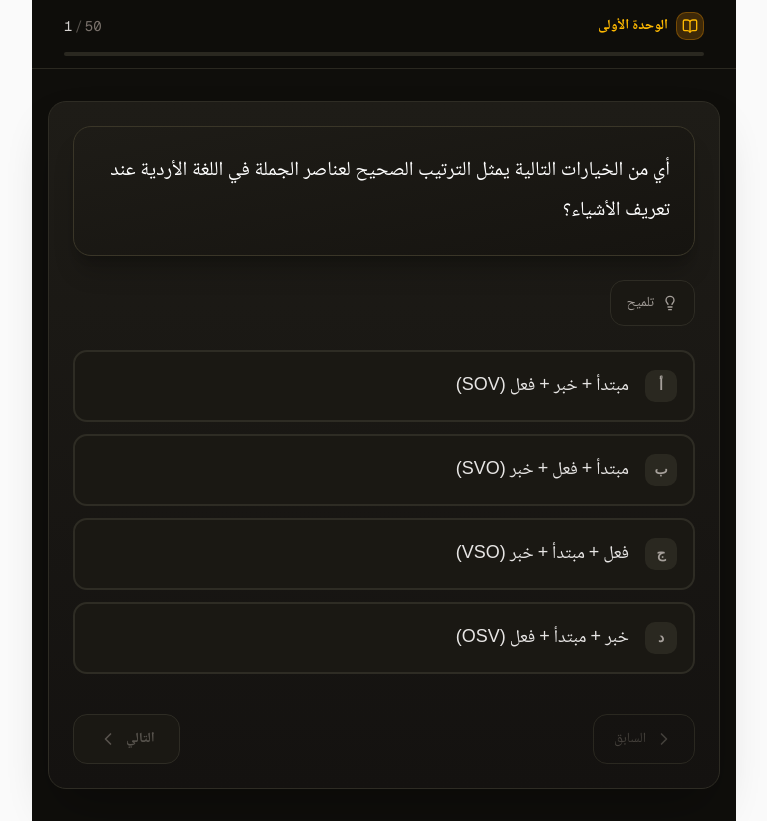
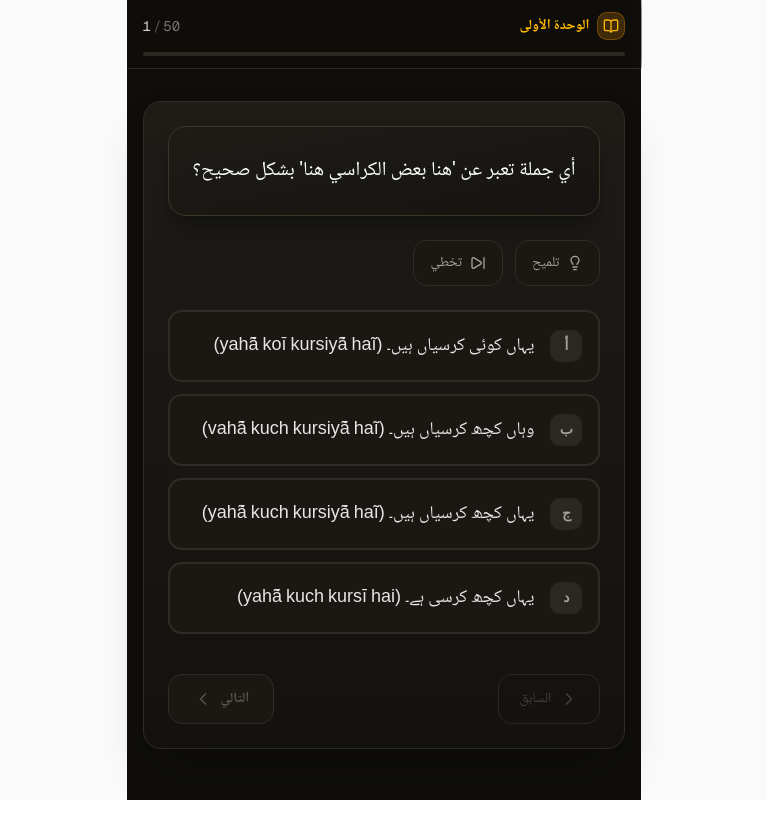
Before and after one commit to langisor/unit-quizzer, a Next.js app: page / in a window 1280 px wide. Shown: the whole page, without its empty margins (256-1023 px from the left). After the commit the page ends 800 px from the top, so only its background shows below. Built offline with nearby package versions, Linux system fonts and the light colour scheme; a web font is replaced by a local one.

Commit message:
update....

```diff
--- a/src/components/quiz/quiz-question.tsx
+++ b/src/components/quiz/quiz-question.tsx
@@ -1,7 +1,7 @@
 "use client";
 
-import { Lightbulb, ChevronRight, ChevronLeft, CheckCircle2, XCircle } from "lucide-react";
-import { motion, AnimatePresence } from "framer-motion";
+import { Lightbulb, ChevronRight, ChevronLeft, CheckCircle2, XCircle, SkipForward } from "lucide-react";
+import { motion, AnimatePresence, type Variants } from "framer-motion";
 import { cn } from "@/lib/utils";
 import { QuizQuestion as QuizQuestionType } from "@/types/quiz";
 import { AnswerState } from "@/components/unit-quizzer/unit-quizzer";
@@ -13,6 +13,7 @@ interface QuizQuestionProps {
   state: AnswerState;
   questionNumber: number;
   onSelect: (index: number) => void;
+  onSkip: () => void;
   onToggleHint: () => void;
   onNext: () => void;
   onPrev: () => void;
@@ -20,7 +21,7 @@ interface QuizQuestionProps {
   isLast: boolean;
 }
 
-const cardVariants = {
+const cardVariants: Variants = {
   hidden: { opacity: 0, y: 20 },
   visible: (i: number) => ({
     opacity: 1,
@@ -28,12 +29,12 @@ const cardVariants = {
     transition: {
       delay: i * 0.1,
       duration: 0.4,
-      ease: [0.22, 1, 0.36, 1],
+      ease: [0.22, 1, 0.36, 1] as [number, number, number, number],
     },
   }),
 };
 
-const expandVariants = {
+const expandVariants: Variants = {
   hidden: { height: 0, opacity: 0, marginTop: 0 },
   visible: {
     height: "auto",
@@ -51,6 +52,7 @@ export default function QuizQuestionCard({
   state,
   questionNumber,
   onSelect,
+  onSkip,
   onToggleHint,
   onNext,
   onPrev,
@@ -82,14 +84,10 @@ export default function QuizQuestionCard({
         </p>
       </motion.div>
 
-      {/* Hint */}
-      <AnimatePresence>
+      {/* Actions row: Hint + Skip */}
+      <div className="flex items-center gap-3">
+        {/* Hint button */}
         {question.hint && (
-          <motion.div
-            initial={{ opacity: 0 }}
-            animate={{ opacity: 1 }}
-            exit={{ opacity: 0 }}
-          >
           <motion.button
             onClick={onToggleHint}
             className={cn(
@@ -106,9 +104,29 @@ export default function QuizQuestionCard({
               {state.hintShown ? "إخفاء التلميح" : "تلميح"}
             </span>
           </motion.button>
+        )}
 
+        {/* Skip button */}
+        <motion.button
+          onClick={onSkip}
+          disabled={state.revealed}
+          className={cn(
+            "flex items-center gap-2 text-sm px-4 py-2 rounded-xl border transition-all duration-300",
+            state.revealed
+              ? "bg-[#1a1813]/50 border-[#2e2c24]/50 text-stone-700 cursor-not-allowed"
+              : "bg-[#1a1813] border-[#2e2c24] text-stone-400 hover:text-blue-400 hover:border-blue-500/30"
+          )}
+          whileHover={!state.revealed ? { scale: 1.02 } : {}}
+          whileTap={!state.revealed ? { scale: 0.98 } : {}}
+        >
+          <SkipForward className="w-4 h-4" />
+          <span className="font-arabic">تخطي</span>
+        </motion.button>
+      </div>
+
+      {/* Hint content */}
       <AnimatePresence>
-              {state.hintShown && (
+        {question.hint && state.hintShown && (
           <motion.div
             initial={{ opacity: 0, height: 0, marginTop: 0 }}
             animate={{ opacity: 1, height: "auto", marginTop: 8 }}
@@ -121,9 +139,6 @@ export default function QuizQuestionCard({
                 {decode(question.hint)}
               </p>
             </div>
-                </motion.div>
-              )}
-            </AnimatePresence>
           </motion.div>
         )}
       </AnimatePresence>
@@ -171,7 +186,7 @@ export default function QuizQuestionCard({
             <motion.button
               key={index}
               custom={index}
-              variants={cardVariants as any}
+              variants={cardVariants}
               initial="hidden"
               animate="visible"
               onClick={() => onSelect(index)}
@@ -210,7 +225,7 @@ export default function QuizQuestionCard({
                 <AnimatePresence>
                   {showResult && (
                     <motion.div
-                      variants={expandVariants as any}
+                      variants={expandVariants}
                       initial="hidden"
                       animate="visible"
                       exit="hidden"
--- a/src/components/unit-quizzer/unit-quizzer.tsx
+++ b/src/components/unit-quizzer/unit-quizzer.tsx
@@ -1,6 +1,6 @@
 "use client";
 
-import { useState, useCallback } from "react";
+import { useState, useCallback, useEffect } from "react";
 import { AnimatePresence, motion } from "framer-motion";
 import { QuizQuestion } from "@/types/quiz";
 import QuizHeader from "@/components/quiz/quiz-header";
@@ -18,13 +18,31 @@ export type AnswerState = {
   hintShown: boolean;
 };
 
+function shuffleArray<T>(array: T[]): T[] {
+  const shuffled = [...array];
+  for (let i = shuffled.length - 1; i > 0; i--) {
+    const j = Math.floor(Math.random() * (i + 1));
+    [shuffled[i], shuffled[j]] = [shuffled[j], shuffled[i]];
+  }
+  return shuffled;
+}
+
+function shuffleQuiz(questions: QuizQuestion[]): QuizQuestion[] {
+  return shuffleArray(questions).map((q) => ({
+    ...q,
+    answerOptions: shuffleArray(q.answerOptions),
+  }));
+}
+
 export default function UnitQuizzer({
   quiz,
   unitTitle = "اختبار الوحدة",
 }: UnitQuizzerProps) {
+  const [shuffledQuiz] = useState(() => shuffleQuiz(quiz));
+
   const [currentIndex, setCurrentIndex] = useState(0);
   const [answerStates, setAnswerStates] = useState<AnswerState[]>(
-    quiz.map(() => ({
+    shuffledQuiz.map(() => ({
       selectedIndex: null,
       revealed: false,
       hintShown: false,
@@ -32,7 +50,7 @@ export default function UnitQuizzer({
   );
   const [finished, setFinished] = useState(false);
 
-  const current = quiz[currentIndex];
+  const current = shuffledQuiz[currentIndex];
   const currentState = answerStates[currentIndex];
 
   const totalAnswered = answerStates.filter((s) => s.revealed).length;
@@ -40,7 +58,7 @@ export default function UnitQuizzer({
     (s, i) =>
       s.revealed &&
       s.selectedIndex !== null &&
-      quiz[i].answerOptions[s.selectedIndex].isCorrect,
+      shuffledQuiz[i].answerOptions[s.selectedIndex].isCorrect,
   ).length;
 
   const handleSelect = useCallback(
@@ -57,6 +75,25 @@ export default function UnitQuizzer({
     [currentIndex, currentState.revealed],
   );
 
+  const handleSkip = useCallback(() => {
+    if (currentState.revealed) return;
+    const correctIndex = current.answerOptions.findIndex((opt) => opt.isCorrect);
+    setAnswerStates((prev) =>
+      prev.map((s, i) =>
+        i === currentIndex
+          ? { ...s, selectedIndex: correctIndex, revealed: true }
+          : s,
+      ),
+    );
+    setTimeout(() => {
+      if (currentIndex < shuffledQuiz.length - 1) {
+        setCurrentIndex((i) => i + 1);
+      } else {
+        setFinished(true);
+      }
+    }, 500);
+  }, [currentIndex, currentState.revealed, current, shuffledQuiz.length]);
+
   const handleToggleHint = useCallback(() => {
     setAnswerStates((prev) =>
       prev.map((s, i) =>
@@ -66,12 +103,12 @@ export default function UnitQuizzer({
   }, [currentIndex]);
 
   const handleNext = useCallback(() => {
-    if (currentIndex < quiz.length - 1) {
+    if (currentIndex < shuffledQuiz.length - 1) {
       setCurrentIndex((i) => i + 1);
     } else {
       setFinished(true);
     }
-  }, [currentIndex, quiz.length]);
+  }, [currentIndex, shuffledQuiz.length]);
 
   const handlePrev = useCallback(() => {
     if (currentIndex > 0) setCurrentIndex((i) => i - 1);
@@ -80,24 +117,34 @@ export default function UnitQuizzer({
   const handleRestart = useCallback(() => {
     setCurrentIndex(0);
     setAnswerStates(
-      quiz.map(() => ({
+      shuffledQuiz.map(() => ({
         selectedIndex: null,
         revealed: false,
         hintShown: false,
       })),
     );
     setFinished(false);
-  }, [quiz]);
+  }, [shuffledQuiz]);
+
+  useEffect(() => {
+    const handleKeyDown = (e: KeyboardEvent) => {
+      if (e.key === "Enter" && currentState.revealed && !finished) {
+        handleNext();
+      }
+    };
+    window.addEventListener("keydown", handleKeyDown);
+    return () => window.removeEventListener("keydown", handleKeyDown);
+  }, [currentState.revealed, handleNext, finished]);
 
   if (finished) {
     return (
       <QuizResults
-        total={quiz.length}
+        total={shuffledQuiz.length}
         correct={totalCorrect}
         onRestart={handleRestart}
         unitTitle={unitTitle}
         answerStates={answerStates}
-        quiz={quiz}
+        quiz={shuffledQuiz}
         onReviewQuestion={(i) => {
           setCurrentIndex(i);
           setFinished(false);
@@ -110,7 +157,7 @@ export default function UnitQuizzer({
     <div className="min-h-screen bg-[#0f0e0b] flex flex-col">
       <QuizHeader
         currentIndex={currentIndex}
-        total={quiz.length}
+        total={shuffledQuiz.length}
         unitTitle={unitTitle}
         correctSoFar={totalCorrect}
         answeredSoFar={totalAnswered}
@@ -132,11 +179,12 @@ export default function UnitQuizzer({
                   state={currentState}
                   questionNumber={currentIndex + 1}
                   onSelect={handleSelect}
+                  onSkip={handleSkip}
                   onToggleHint={handleToggleHint}
                   onNext={handleNext}
                   onPrev={handlePrev}
                   isFirst={currentIndex === 0}
-                  isLast={currentIndex === quiz.length - 1}
+                  isLast={currentIndex === shuffledQuiz.length - 1}
                 />
               </div>
             </motion.div>
--- a/src/data/unit-1-test.json
+++ b/src/data/unit-1-test.json
@@ -339,7 +339,7 @@
       "hint": "هذا الرقم يأتي بعد &#39;خمسة&#39; (pā̃c) وقبل &#39;سبعة&#39; (sāt)."
     },
     {
-      "question": "أي جملة تعبر عن &#39;هناك بعض الكراسي هنا&#39; بشكل صحيح؟",
+      "question": "أي جملة تعبر عن &#39;هنا بعض الكراسي هنا&#39; بشكل صحيح؟",
       "answerOptions": [
         {
           "text": "یہاں کچھ کرسیاں ہیں۔ (yahā̃ kuch kursiyā̃ haĩ)",
```
Lines whose indentation alone changed are shown as unchanged.
